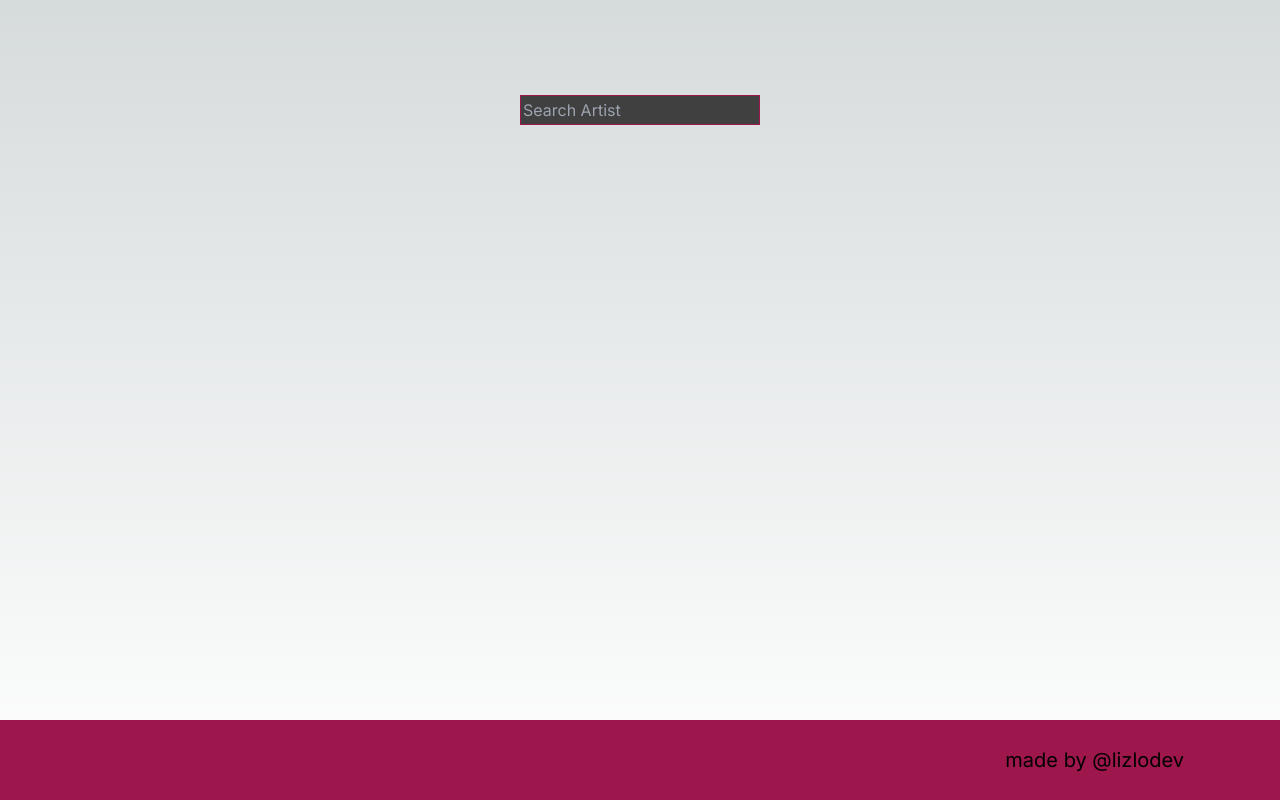
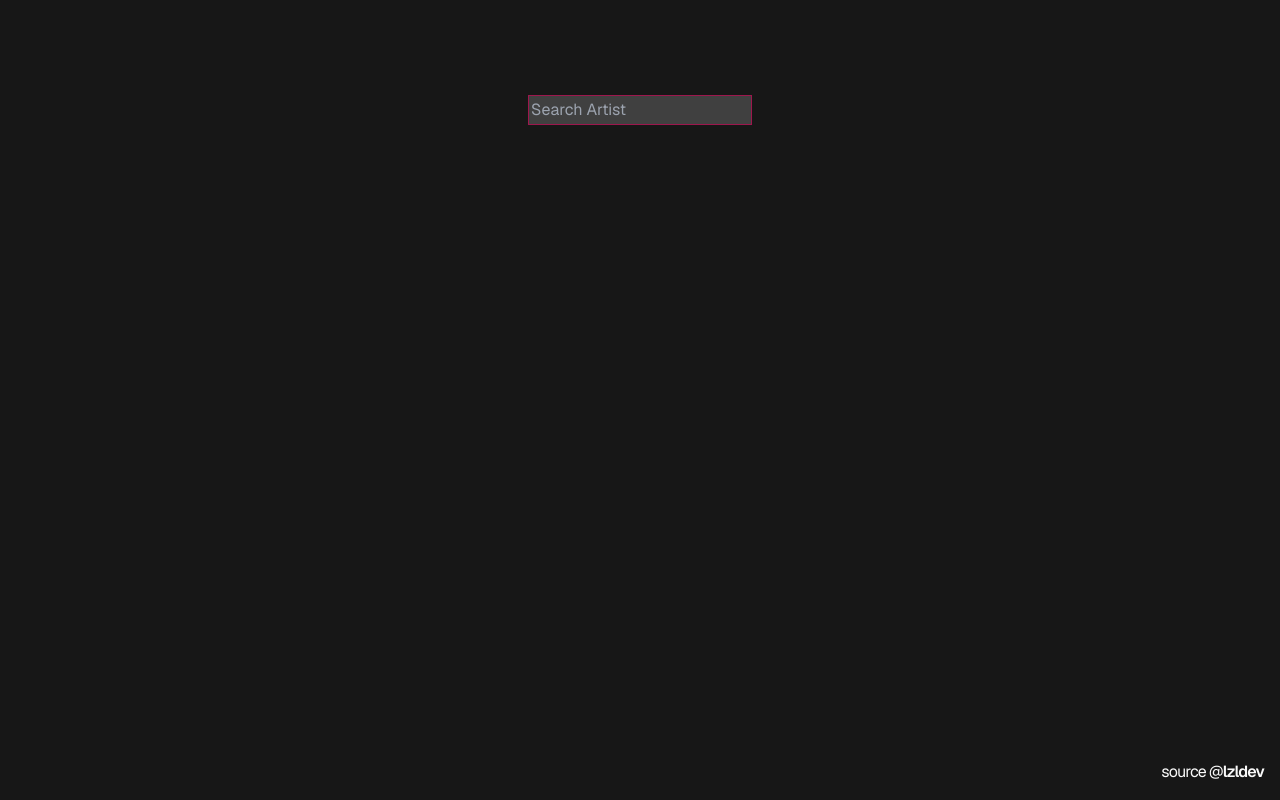
Before and after one commit to lzldev/lyriccardnext, a Next.js app: page / in a window 1280 px wide. Built offline with nearby package versions, Linux system fonts and the light colour scheme.

Commit message:
geist font + removed nextjs base styles

```diff
--- a/app/components/ArtistQuery.tsx
+++ b/app/components/ArtistQuery.tsx
@@ -15,7 +15,6 @@ const DEBOUNCETIME = 500
 const ArtistsQuery = ({ artists, onSelect, onQuery }: ComponentProps) => {
   const [showDropDown, setShowDropDown] = useState(false)
   const debounce = useRef<NodeJS.Timeout | undefined>(undefined)
-
   const lastQuery = useRef<string>('')
 
   const [query, setStateQuery] = useState('')
@@ -55,7 +54,7 @@ const ArtistsQuery = ({ artists, onSelect, onQuery }: ComponentProps) => {
         // onBlur={() => {
         //   setShowDropDown(false)
         // }}
-        className='bg-neutral-700 outline-none ring-1 ring-pink-800 p-0.5 w-full'
+        className='bg-neutral-700 outline-none focus:outline-pink-700 ring-1 ring-pink-800 p-0.5 w-full'
         placeholder='Search Artist'
       />
       <div
--- a/app/components/LyricCard.tsx
+++ b/app/components/LyricCard.tsx
@@ -5,12 +5,12 @@ import { SpotifyArtist } from '../api/search/spotifyParser'
 import { useCallback, useRef } from 'react'
 import html2canvas from 'html2canvas'
 
-type ComponentProp = {
+type LyricCardProps = {
   artist: SpotifyArtist
   vertical?: boolean
 }
 
-const LyricCard = ({ artist, vertical }: ComponentProp) => {
+const LyricCard = ({ artist, vertical }: LyricCardProps) => {
   const cardRef = useRef(null)
 
   const callback = useCallback(async () => {
@@ -40,18 +40,16 @@ const LyricCard = ({ artist, vertical }: ComponentProp) => {
           vertical ? 'h-[30rem] w-[30rem]' : 'h-[20rem] w-[30rem]' //TODO: use correct aspect ratios in this
         )}
       >
-        <div
-          className='grow justify-end flex text-xl flex-col p-4'
+        <p
+          className='grow justify-end flex text-xl flex-col p-4 outline-none'
           contentEditable
           suppressContentEditableWarning
         >
-          {`
           Click to edit
-          Press enter to insert new lines
-
+          <br />
+          Press enter to insert new lines <br />
           Or just paste some text
-          `}
-        </div>
+        </p>
         <div className='p-4 self-end bg-black w-full border-t-2'>
           {`${artist.name}, `}
           <span
--- a/app/globals.css
+++ b/app/globals.css
@@ -2,55 +2,20 @@
 @tailwind components;
 @tailwind utilities;
 
-:root {
-  --foreground-rgb: 0, 0, 0;
-  --background-start-rgb: 214, 219, 220;
-  --background-end-rgb: 255, 255, 255;
-  --scroll-bar-background: #111111;
-  --scroll-bar-foreground: #111111;
-  --scroll-bar-border: #555555;
-}
-.vertical-writing {
-  writing-mode: vertical-rl;
-  text-orientation: upright;
-}
-* {
-  @apply selection:bg-pink-600;
-  @apply outline-none;
-}
 @layer components {
-  /* scrollbars */
+  /* SCROLLBARS ---------------------- */
   *::-webkit-scrollbar-track {
     -webkit-box-shadow: inset 0 0 6px rgba(0, 0, 0, 0.3);
     box-shadow: inset 0 0 6px rgba(0, 0, 0, 0.3);
     background-color: var(--scroll-bar-background);
   }
-
   *::-webkit-scrollbar {
     width: 10px;
     background-color: var(--scroll-bar-background);
   }
-
   *::-webkit-scrollbar-thumb {
     background-color: --scroll-bar-foreground;
     border: 2px solid var(--scroll-bar-border);
   }
+  /* --------------------------------- */
 }
-
-@media (prefers-color-scheme: dark) {
-  :root {
-    --foreground-rgb: 255, 255, 255;
-    --background-start-rgb: 0, 0, 0;
-    --background-end-rgb: 0, 0, 0;
-  }
-}
-
-body {
-  color: rgb(var(--foreground-rgb));
-  background: linear-gradient(
-      to bottom,
-      transparent,
-      rgb(var(--background-end-rgb))
-    )
-    rgb(var(--background-start-rgb));
-}
--- a/app/layout.tsx
+++ b/app/layout.tsx
@@ -1,27 +1,37 @@
-import "./globals.css";
-import { Inter as Font } from "next/font/google";
+import { clsx } from 'clsx'
+import './globals.css'
+import { GeistSans as Font } from 'geist/font/sans'
 
-const FontClass = Font({ weight: "400", subsets: ["latin"] });
+// const FontClass = Font({ weight: '400', subsets: ['latin'] })
 
 export const metadata = {
-  title: "Lyric Card Generator",
-};
+  title: 'Lyric Card Generator',
+  description: 'Generate lyric cards from Spotify images.',
+}
 
 export default function RootLayout({
   children,
 }: {
-  children: React.ReactNode;
+  children: React.ReactNode
 }) {
   return (
-    <html lang="en">
-      <body className={FontClass.className}>
-        <main className="flex min-h-screen h-screen w-screen items-center justify-center flex-col overflow-x-hidden">
+    <html lang='en'>
+      <body className={clsx('bg-neutral-900 text-neutral-50', Font.className)}>
+        <main className='flex min-h-screen h-screen w-screen items-center justify-center flex-col overflow-x-hidden'>
           {children}
-          <div className="bg-pink-800 flex flex-row-reverse h-[10%] w-full self-end items-center justify-stretch px-24 text-xl">
-            made by @lizlodev
-          </div>
+          <footer className='flex flex-row-reverse w-full py-4 px-4 tracking-tighter'>
+            <span className='select-none'>
+              source @
+              <a
+                className='font-semibold hover:underline'
+                href='https://github.com/lzldev/'
+              >
+                lzldev
+              </a>
+            </span>
+          </footer>
         </main>
       </body>
     </html>
-  );
+  )
 }
--- a/package.json
+++ b/package.json
@@ -16,6 +16,7 @@
     "clsx": "^1.2.1",
     "eslint": "8.43.0",
     "eslint-config-next": "14.0.4",
+    "geist": "^1.2.0",
     "html2canvas": "^1.4.1",
     "next": "14.0.4",
     "postcss": "8.4.24",
--- a/tailwind.config.js
+++ b/tailwind.config.js
@@ -1,18 +1,12 @@
 /** @type {import('tailwindcss').Config} */
 module.exports = {
+  plugins: [],
   content: [
     './pages/**/*.{js,ts,jsx,tsx,mdx}',
     './components/**/*.{js,ts,jsx,tsx,mdx}',
     './app/**/*.{js,ts,jsx,tsx,mdx}',
   ],
   theme: {
-    extend: {
-      backgroundImage: {
-        'gradient-radial': 'radial-gradient(var(--tw-gradient-stops))',
-        'gradient-conic':
-          'conic-gradient(from 180deg at 50% 50%, var(--tw-gradient-stops))',
-      },
-    },
+    extend: {},
   },
-  plugins: [],
 }
```
Also changed, not shown: 1 other file (tests, documents, lock files or other folders).
